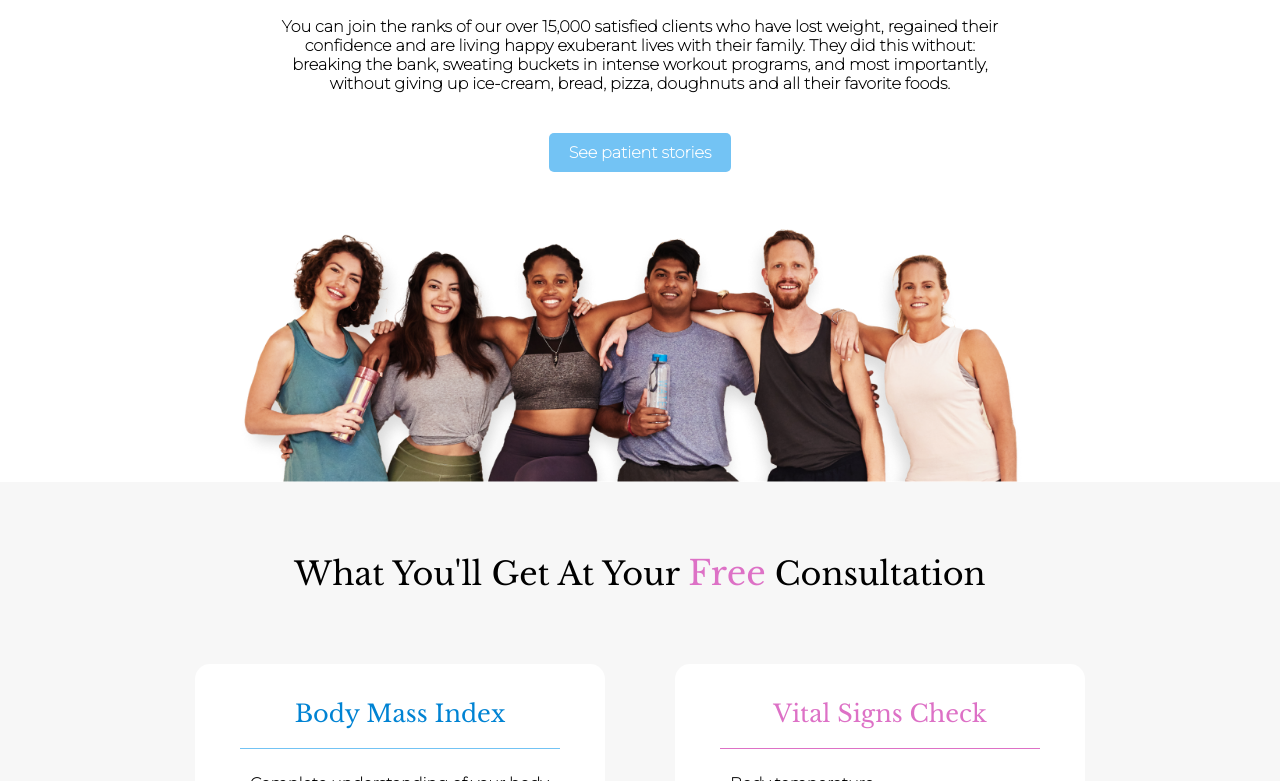
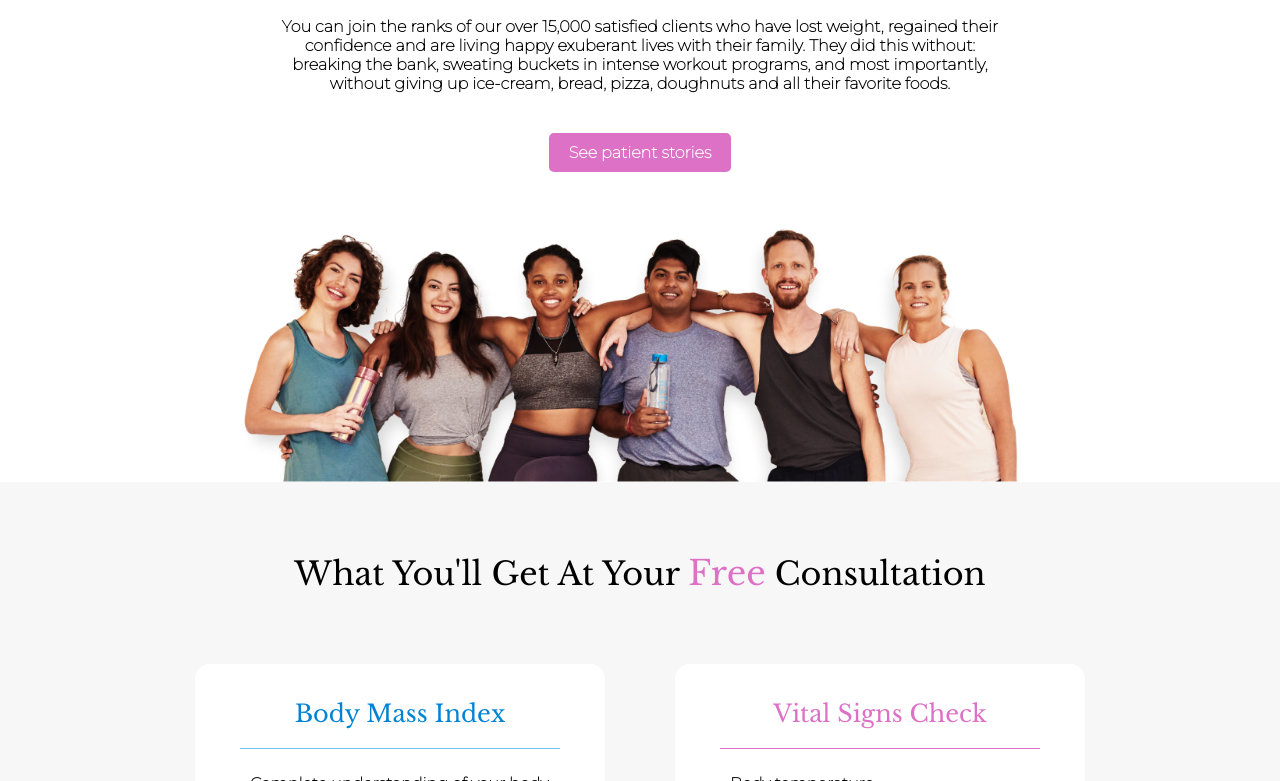
Before and after one commit to devFNL/alphaEfficiencyTestTask, a plain HTML site: page index.html in a window 1280 px wide. Shown: the part 2019-2800 px from the top of the page. Drawn offline with nearby package versions, Linux system fonts and the light colour scheme.

Commit message:
fixed main-button background color

```diff
--- a/style.css
+++ b/style.css
@@ -166,7 +166,7 @@ nav {
 }
 
 .main-button {
-  background-color: #73c3f4;
+  background-color: #dd71c6;
   color: white;
   padding: 10px 20px;
   border: none;
```
